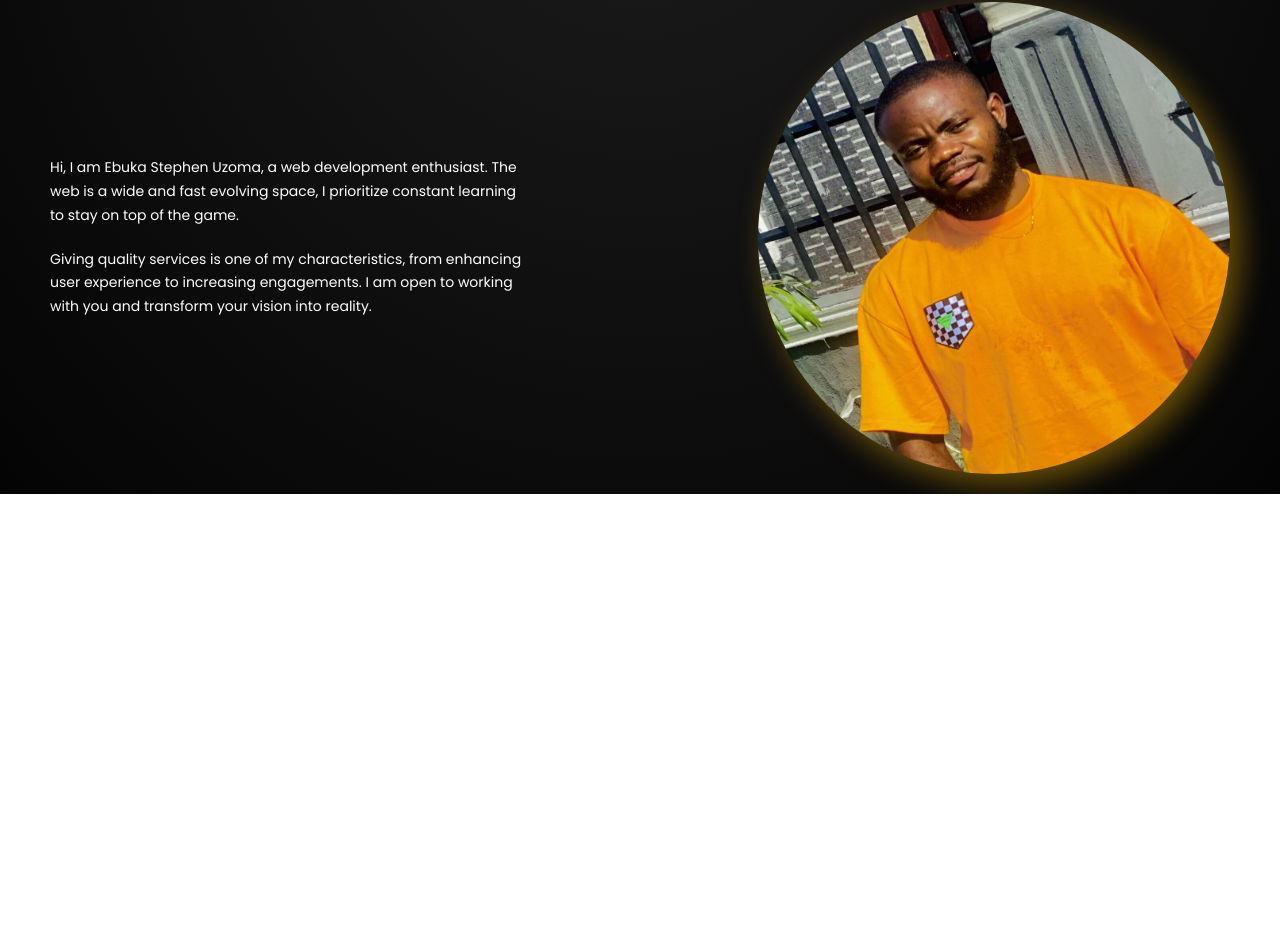
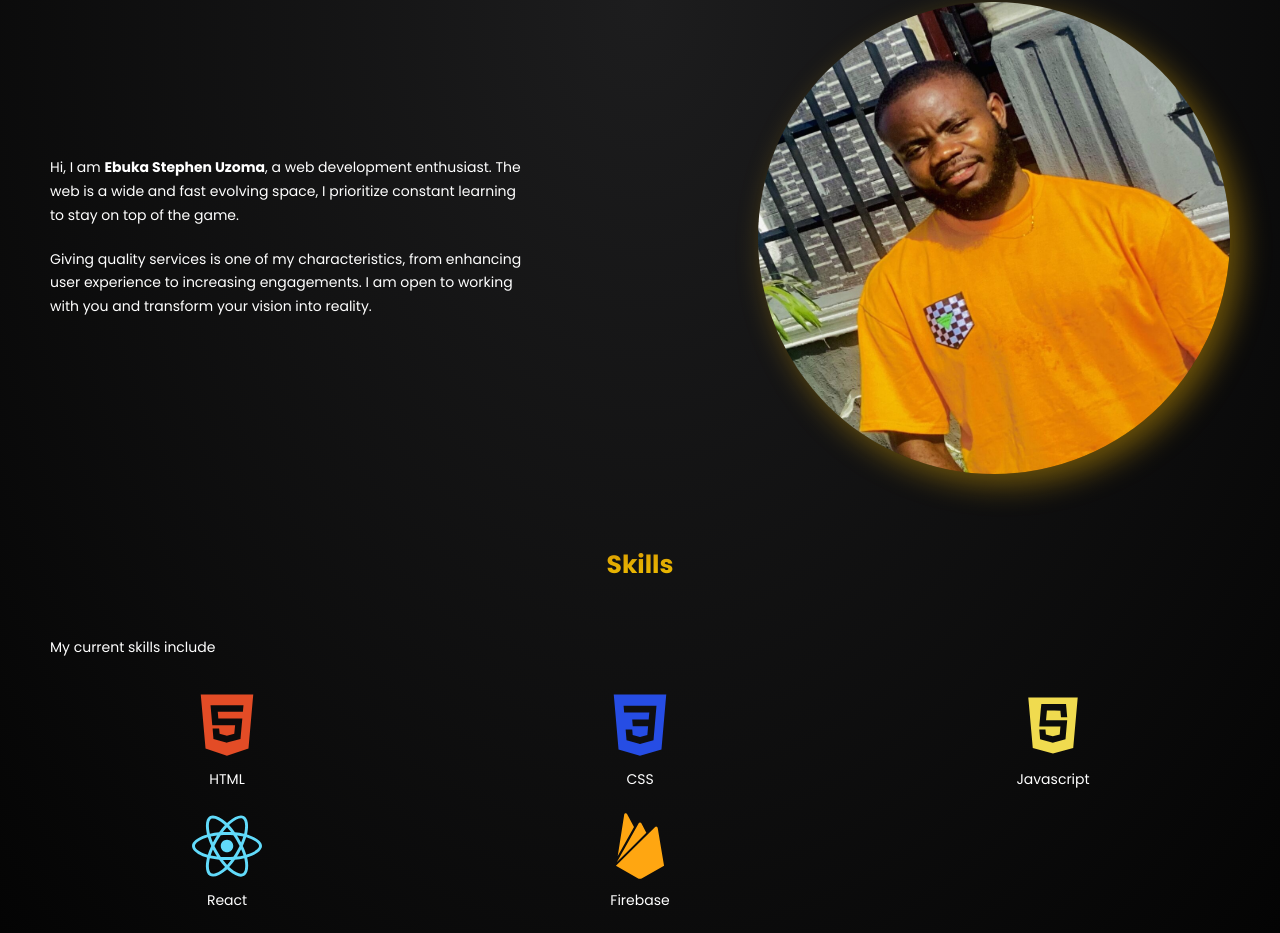
Before and after one commit to stephenbliz/portfolio, a React (Vite) app: page / in a window 1280 px wide. Shown: the part 931-1864 px from the top of the page. Before the commit the page ends 1425 px from the top, so only its background shows below. Built offline with nearby package versions, Linux system fonts and the light colour scheme.

Commit message:
Added the skills section of the portfolio

```diff
--- a/package.json
+++ b/package.json
@@ -11,7 +11,8 @@
   },
   "dependencies": {
     "react": "^18.2.0",
-    "react-dom": "^18.2.0"
+    "react-dom": "^18.2.0",
+    "react-icons": "^5.0.1"
   },
   "devDependencies": {
     "@types/react": "^18.2.43",
--- a/src/App.jsx
+++ b/src/App.jsx
@@ -1,6 +1,7 @@
 import About from "./components/about/About"
 import Header from "./components/header/header"
 import Hero from "./components/hero/Hero"
+import Skills from "./components/skills/Skills"
 
 
 function App() {
@@ -10,6 +11,7 @@ function App() {
       <Header />
       <Hero />
       <About />
+      <Skills />
     </>
   )
 }
--- a/src/components/about/About.jsx
+++ b/src/components/about/About.jsx
@@ -9,7 +9,7 @@ const About = () => {
             <div className={style.about__container}>
                 <div className={style.about__des}>
                     <p>
-                        Hi, I am Ebuka Stephen Uzoma, a web development enthusiast.
+                        Hi, I am <strong>Ebuka Stephen Uzoma</strong>, a web development enthusiast.
                         The web is a wide and fast evolving space, I prioritize constant
                         learning to stay on top of the game.
                     </p>
--- a/src/components/about/about.module.css
+++ b/src/components/about/about.module.css
@@ -3,7 +3,9 @@
     justify-content: space-between;
     align-items: center;
     padding: 2rem 5rem;
-    font-size: 1.4rem;
+    /* position: relative;
+    z-index: -1; */
+    /* font-size: 1.4rem; */
 }
 .about__h1{
     margin-bottom: 2rem;
--- /dev/null
+++ b/src/components/skills/Skills.jsx
@@ -0,0 +1,39 @@
+import style from './skills.module.css';
+import { FaHtml5 } from "react-icons/fa";
+import { IoLogoCss3 } from "react-icons/io5";
+import { DiJavascript } from "react-icons/di";
+import { FaReact } from "react-icons/fa";
+import { IoLogoFirebase } from "react-icons/io5";
+
+
+const Skills = () => {
+    const skills = [
+        {name: 'HTML', icon: <FaHtml5 className={style.skill__icon} style={{color: '#e34c26'}}/>, id: 1},
+        {name: 'CSS', icon: <IoLogoCss3 className={style.skill__icon} style={{color: '#264de4'}}/>, id: 2},
+        {name: 'Javascript', icon: <DiJavascript className={style.skill__icon} style={{color: '#f0db4f'}}/>, id: 3},
+        {name: 'React', icon: <FaReact className={style.skill__icon} style={{color: '#61dbfb'}}/>, id: 4},
+        {name: 'Firebase', icon: <IoLogoFirebase className={style.skill__icon} style={{color: '#FFA611'}}/>, id: 5}
+    ]
+
+    return (
+        <section className={`${style.skills__section} section__margin`}>
+            <h1 className={`${style.skills_h1} heading__primary`}>
+                Skills
+            </h1>
+            <p>
+                My current skills include
+            </p>
+            <div className={style.skill__wrapper}>
+                {skills.map(skill =>(
+                    <figure key={skill.id} className={style.skill}>
+                        <div>{skill.icon}</div>
+                        <figcaption className={style.icons__name}>{skill.name}</figcaption>
+                    </figure>
+                ))}
+            </div>
+
+        </section>
+    );
+}
+
+export default Skills;
--- /dev/null
+++ b/src/components/skills/skills.module.css
@@ -0,0 +1,28 @@
+.skills__section{
+    padding: 0 5rem;
+}
+.skills_h1{
+    margin-bottom: 5rem;
+}
+.skills__section> p{
+    margin-bottom: 3rem;
+}
+.skill__wrapper{
+    display: flex;
+    gap: 5%;
+    flex-wrap: wrap;
+}
+.skill{
+    width: 30%;
+    margin-bottom: 2rem;
+    text-align: center;
+}
+.skill__icon{
+    height: 7rem;
+    width: 7rem;
+}
+@media screen and (max-width: 480px){
+    .skill{
+        width: 45%;
+    }
+}
--- a/src/index.css
+++ b/src/index.css
@@ -20,6 +20,7 @@ html{
 body{
   font-family: 'Poppins', sans-serif;
   line-height: 1.7;
+  font-size: 1.4rem;
   background-image: radial-gradient( var(--backgroundColor-light), var(--backgroundColor-dark) );
   background-repeat: no-repeat;
   color: white;
@@ -36,4 +37,11 @@ body::-webkit-scrollbar{
   text-align: center;
   background-clip: text;
   color: transparent;
+  transition: all .5s;
+  /* position: relative;
+  z-index: -1; */
 }
+.heading__primary:hover{
+  transform: scale(1.2) skew(5deg, 6deg);
+  text-shadow: 0 1rem 3rem rgba(79, 78, 78, 0.883);
+}
```
Also changed, not shown: 1 other file (tests, documents, lock files or other folders).
